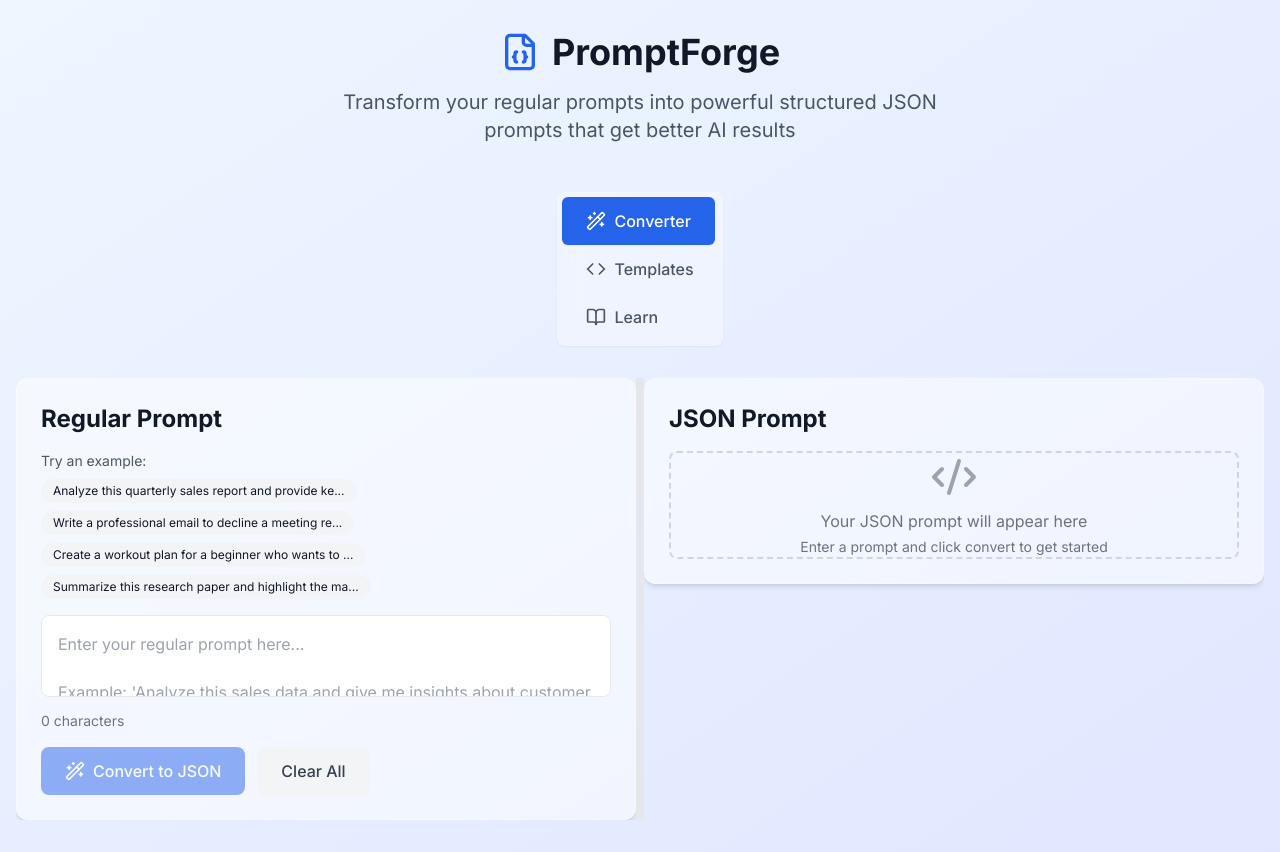
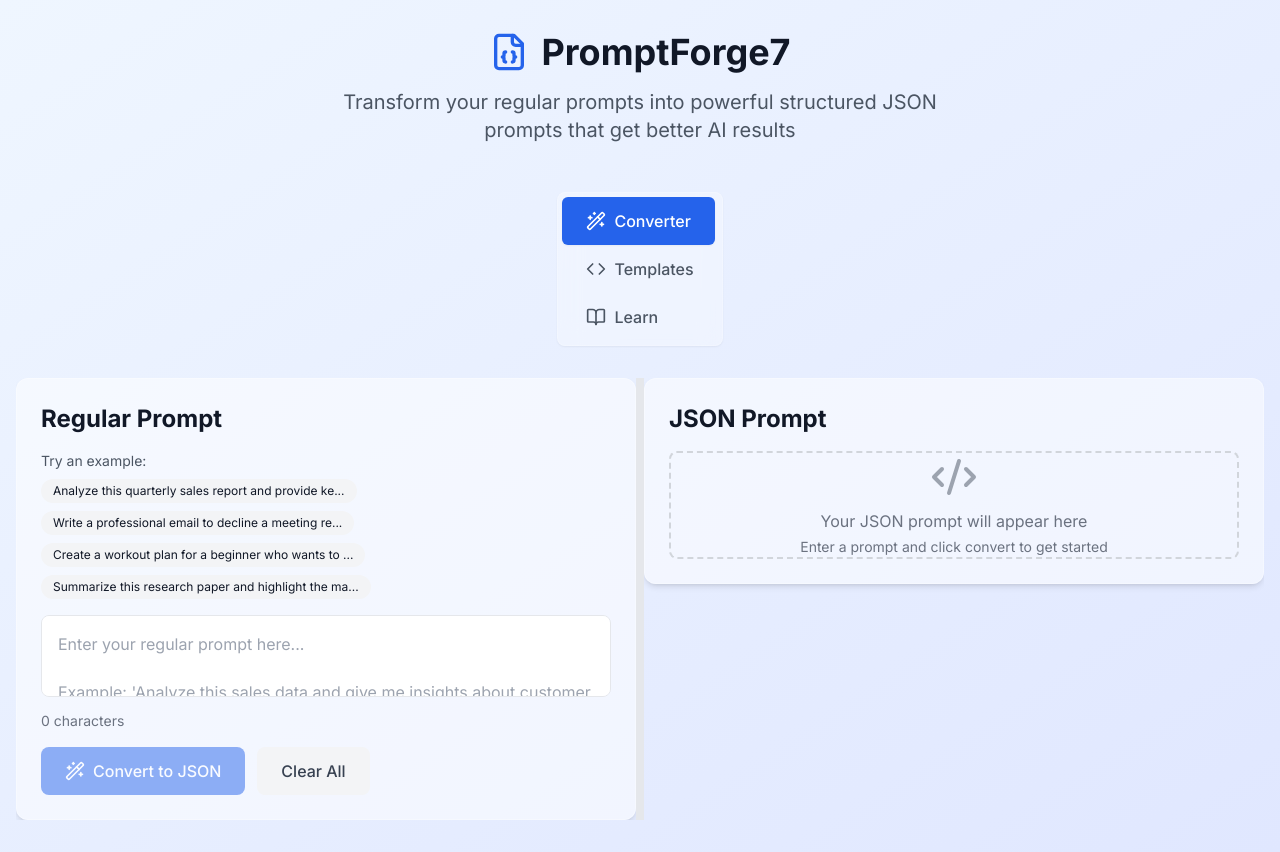
Before and after one commit to Y4NN777/Y7-Jprompter, a Next.js app: page / in a window 1280 px wide. Built offline with nearby package versions, Linux system fonts and the light colour scheme; no server answers.

Commit message:
feat: Update project name to PromptForge7

```diff
--- a/src/app/layout.tsx
+++ b/src/app/layout.tsx
@@ -8,19 +8,19 @@
 });
 
 export const metadata: Metadata = {
-  title: 'PromptForge - Master JSON Prompting',
+  title: 'PromptForge7 - Master JSON Prompting',
   description: 'Transform regular prompts into powerful structured JSON prompts that get better AI results. Built with Next.js and Google Gemini AI.',
   keywords: ['AI prompts', 'JSON prompting', 'prompt engineering', 'Gemini AI', 'structured prompts'],
   authors: [{ name: 'PromptForge Team' }],
   openGraph: {
-    title: 'PromptForge - Master JSON Prompting',
+    title: 'PromptForge7 - Master JSON Prompting',
     description: 'Transform regular prompts into powerful structured JSON prompts',
     type: 'website',
     locale: 'en_US',
   },
   twitter: {
     card: 'summary_large_image',
-    title: 'PromptForge - Master JSON Prompting',
+    title: 'PromptForge7 - Master JSON Prompting',
     description: 'Transform regular prompts into powerful structured JSON prompts',
   },
   robots: {
--- a/src/components/ui/Header.tsx
+++ b/src/components/ui/Header.tsx
@@ -5,7 +5,7 @@
     <div className="text-center mb-12">
       <div className="flex items-center justify-center gap-3 mb-4">
         <FileJson className="h-10 w-10 text-blue-600" />
-        <h1 className="text-4xl font-bold text-gray-900">PromptForge</h1>
+        <h1 className="text-4xl font-bold text-gray-900">PromptForge7</h1>
       </div>
       <p className="text-xl text-gray-600 max-w-2xl mx-auto">
         Transform your regular prompts into powerful structured JSON prompts that get better AI results
```
